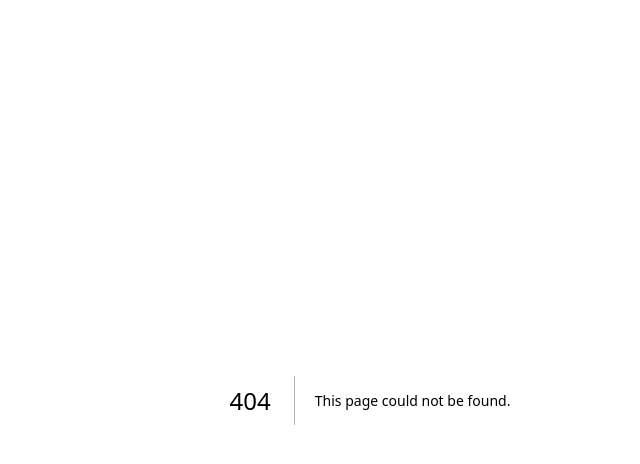
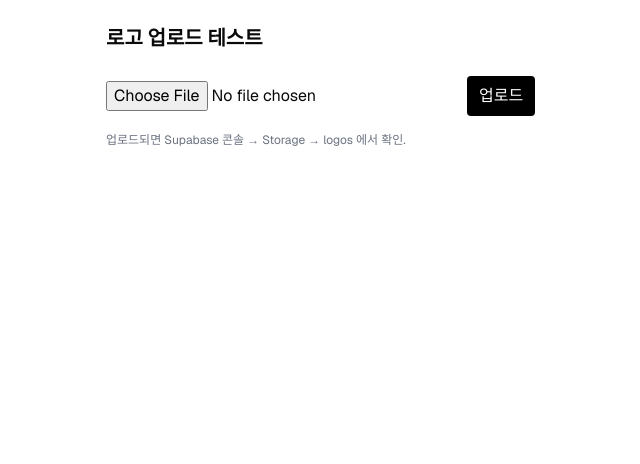
Before and after one commit to kcyclarity/passengers-2, a Next.js app: page /test-upload in a window 1280 px wide. Before the commit this address had no page. Shown: the top 464 px of the page, without its empty margins (270-910 px from the left). Built offline with nearby package versions, Linux system fonts and the light colour scheme.

Commit message:
Create page.tsx

```diff
--- /dev/null
+++ b/app/test-upload/page.tsx
@@ -0,0 +1,50 @@
+'use client';
+
+import { useState } from 'react';
+
+export default function TestUpload() {
+  const [file, setFile] = useState<File | null>(null);
+  const [log, setLog] = useState<string>('');
+
+  async function handleUpload() {
+    try {
+      if (!file) { setLog('파일을 선택하세요'); return; }
+
+      setLog('서명 URL 요청 중...');
+      const orderId = crypto.randomUUID(); // 테스트용 가짜 주문번호
+
+      const res = await fetch('/api/uploads/sign', {
+        method: 'POST',
+        headers: { 'content-type': 'application/json' },
+        body: JSON.stringify({ orderId, filename: file.name, mime: file.type }),
+      });
+
+      const j = await res.json();
+      if (!res.ok) { setLog('sign 실패: ' + (j?.error ?? '')); return; }
+
+      setLog('업로드 중...');
+      const put = await fetch(j.signedUrl, {
+        method: 'PUT',
+        headers: { 'content-type': file.type || 'application/octet-stream' },
+        body: file
+      });
+      if (!put.ok) { setLog('업로드 실패'); return; }
+
+      setLog(`완료! 저장 경로: ${j.path}\nSupabase → Storage → logos 버킷에서 확인하세요.`);
+    } catch (e: any) {
+      setLog('에러: ' + (e?.message || 'unknown'));
+    }
+  }
+
+  return (
+    <main className="p-6 max-w-xl mx-auto">
+      <h1 className="text-xl font-semibold mb-3">로고 업로드 테스트</h1>
+      <input type="file" onChange={(e) => setFile(e.target.files?.[0] || null)} />
+      <button onClick={handleUpload} className="mt-3 px-3 py-2 rounded bg-black text-white">
+        업로드
+      </button>
+      <pre className="mt-4 whitespace-pre-wrap text-sm">{log}</pre>
+      <p className="text-xs text-gray-500 mt-2">업로드되면 Supabase 콘솔 → Storage → logos 에서 확인.</p>
+    </main>
+  );
+}
```
